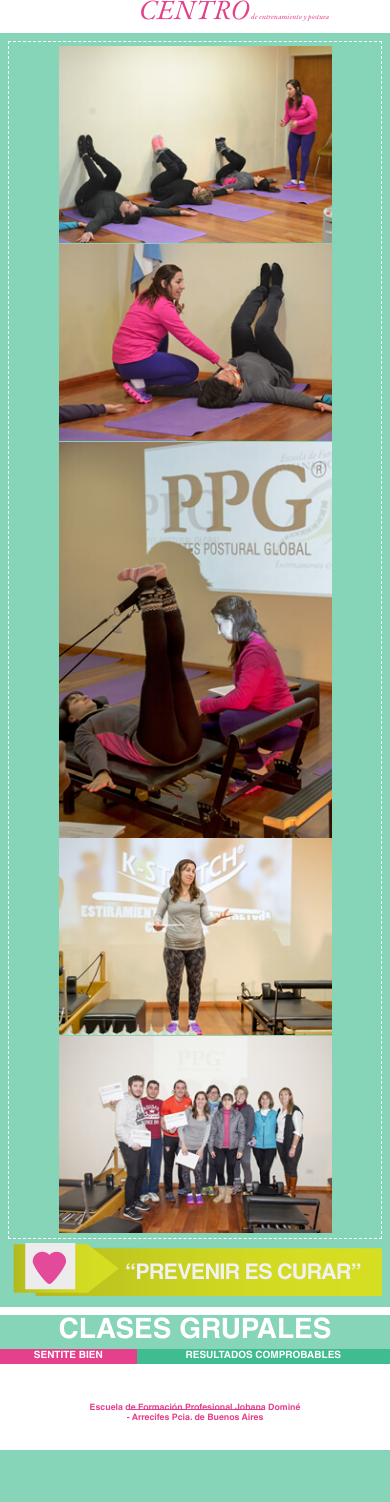
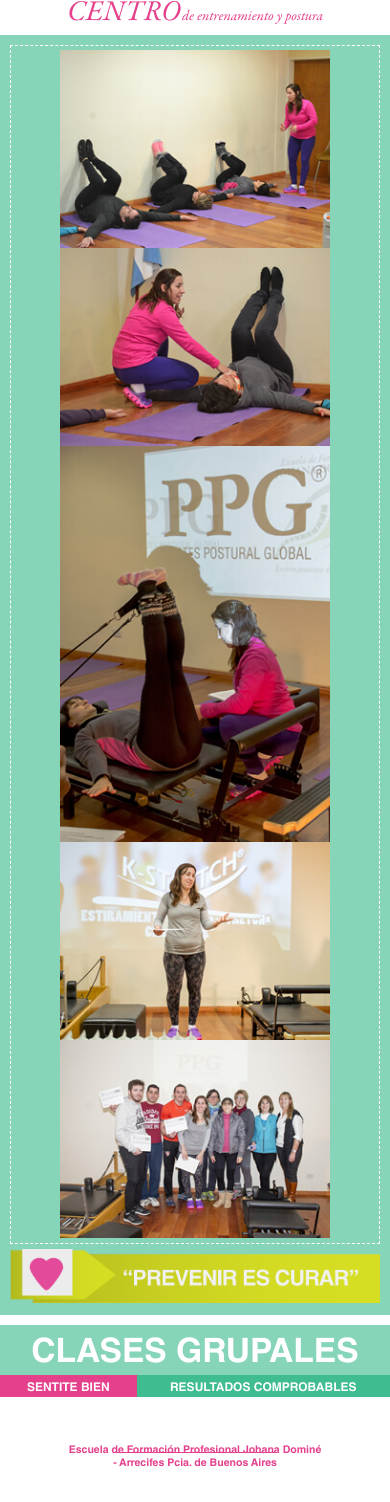
Before and after one commit to roseluxton125/domine, a Django app: page /centro-entrenamiento/ in a window 390 px wide. Before the commit the page ends 1450 px from the top, so only its background shows below. Run offline with Django 3.2, Linux system fonts and the light colour scheme; parts of the project's set-up code (start-up, migrations or seed data) failed here and were passed over; some libraries are stand-ins or nearby versions; some web fonts are replaced.

Commit message:
Changes in centro

```diff
--- a/website/static/css/layout.styl
+++ b/website/static/css/layout.styl
@@ -727,6 +727,15 @@ nav
 			float none
 			padding-left 10%
 			text-align center
+		+below(601px)
+			div
+				padding 0 !important
+				width 40%
+				&:nth-child(2)
+					float right
+		+below(450px)
+			div
+				width 100%
 	.bottom-content
 		color white
 		margin-top 2em
@@ -734,12 +743,12 @@ nav
 		p:nth-child(1)
 			background-color green-light-center
 			// line-height .8em
-			// padding-top .3em
+			padding-top .3em
 		p:nth-child(2)
 			span
 				display inline-block
 				line-height 1.5em
-				// padding-top .3em
+				padding-top .3em
 				&:nth-child(1)
 					background-color pink
 					width 35%
--- a/website/static/css/styles.css
+++ b/website/static/css/styles.css
@@ -208,7 +208,7 @@ nav .burguer span {
 }
 @media only screen and (max-width: 550px) {
   .centro-entrenamiento {
-    font-size: 0.25em;
+    font-size: 0.3em;
   }
 }
 .centro-entrenamiento #about {
@@ -240,10 +240,25 @@ nav .burguer span {
   font-size: 7em;
   line-height: 0.9em;
 }
+@media only screen and (max-width: 450px) {
+  .centro-entrenamiento #top-content .center-big {
+    font-size: 6em;
+  }
+}
 .centro-entrenamiento #top-content .center-small {
   font-size: 2em;
   line-height: 1em;
   margin-top: -0.5em;
+}
+@media only screen and (max-width: 550px) {
+  .centro-entrenamiento #top-content .center-small {
+    font-size: 3.5em;
+  }
+}
+@media only screen and (max-width: 450px) {
+  .centro-entrenamiento #top-content .center-small {
+    font-size: 3em;
+  }
 }
 .centro-entrenamiento .bottom-content p {
   font-weight: bold;
@@ -253,6 +268,11 @@ nav .burguer span {
 }
 .centro-entrenamiento .bottom-content p:nth-child(2) {
   font-size: 2.5em;
+}
+.centro-entrenamiento .prevent img {
+  height: auto;
+  max-width: 448px;
+  width: 100%;
 }
 .centro-entrenamiento h1 {
   padding: 0.5em 0;
@@ -1245,6 +1265,20 @@ nav.open .burguer .close-icon {
   padding-left: 10%;
   text-align: center;
 }
+@media only screen and (max-width: 601px) {
+  .centro-entrenamiento #top-content div {
+    padding: 0 !important;
+    width: 40%;
+  }
+  .centro-entrenamiento #top-content div:nth-child(2) {
+    float: right;
+  }
+}
+@media only screen and (max-width: 450px) {
+  .centro-entrenamiento #top-content div {
+    width: 100%;
+  }
+}
 .centro-entrenamiento .bottom-content {
   color: #fff;
   margin-top: 2em;
@@ -1252,10 +1286,12 @@ nav.open .burguer .close-icon {
 }
 .centro-entrenamiento .bottom-content p:nth-child(1) {
   background-color: #87d5b9;
+  padding-top: 0.3em;
 }
 .centro-entrenamiento .bottom-content p:nth-child(2) span {
   display: inline-block;
   line-height: 1.5em;
+  padding-top: 0.3em;
 }
 .centro-entrenamiento .bottom-content p:nth-child(2) span:nth-child(1) {
   background-color: #e5408c;
--- a/website/static/css/typography.styl
+++ b/website/static/css/typography.styl
@@ -180,7 +180,7 @@ nav
 	+below(770px)
 		font-size .5em
 	+below(550px)
-		font-size .25em
+		font-size .3em
 	#about
 		font-size 1.2em
 		span
@@ -197,10 +197,16 @@ nav
 		.center-big
 			font-size 7em
 			line-height .9em
+			+below(450px)
+				font-size 6em
 		.center-small
 			font-size 2em
 			line-height 1em
 			margin-top -.5em
+			+below(550px)
+				font-size 3.5em
+			+below(450px)
+				font-size 3em
 	.bottom-content
 		p
 			font-weight bold
@@ -208,5 +214,10 @@ nav
 				font-size 7em
 			&:nth-child(2)
 				font-size 2.5em
+	.prevent
+		img
+			height auto
+			max-width 448px
+			width 100%
 	h1
 		padding .5em 0
```
Also changed, not shown: website/static/img/prevent.png, 1 other file.
